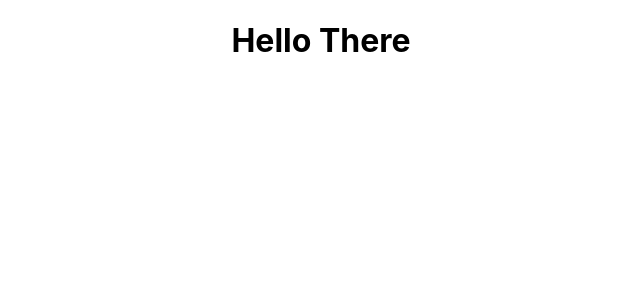
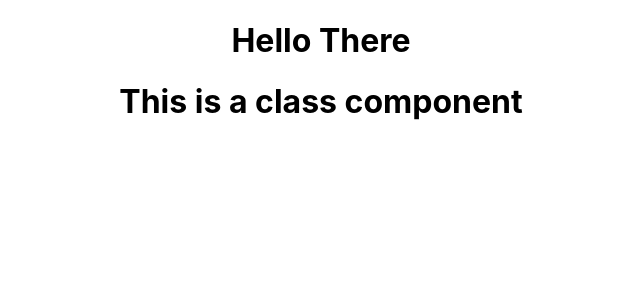
Before and after one commit to IvyTan29/IvyTan29.github.io, a React (Create React App) app in the folder tutorial/: page / in a window 1280 px wide. Shown: the top 300 px of the page, without its empty margins (319-959 px from the left). Built offline with nearby package versions, Linux system fonts and the light colour scheme.

Commit message:
add class component

```diff
--- a/tutorial/src/App.js
+++ b/tutorial/src/App.js
@@ -1,11 +1,13 @@
 import logo from './logo.svg';
 import './App.css';
 import Hello from './components/Hello';
+import Message from './components/Message';
 
 function App() {
     return (
         <div className="App">
-            <Hello/>
+            <Hello />
+            <Message />
         </div>
     );
 }
--- /dev/null
+++ b/tutorial/src/components/Message.js
@@ -0,0 +1,10 @@
+//Class component
+import { Component } from 'react';
+
+class Message extends Component {
+    render() {
+        return <h1>This is a class component</h1>;
+    }
+}
+
+export default Message;
```
